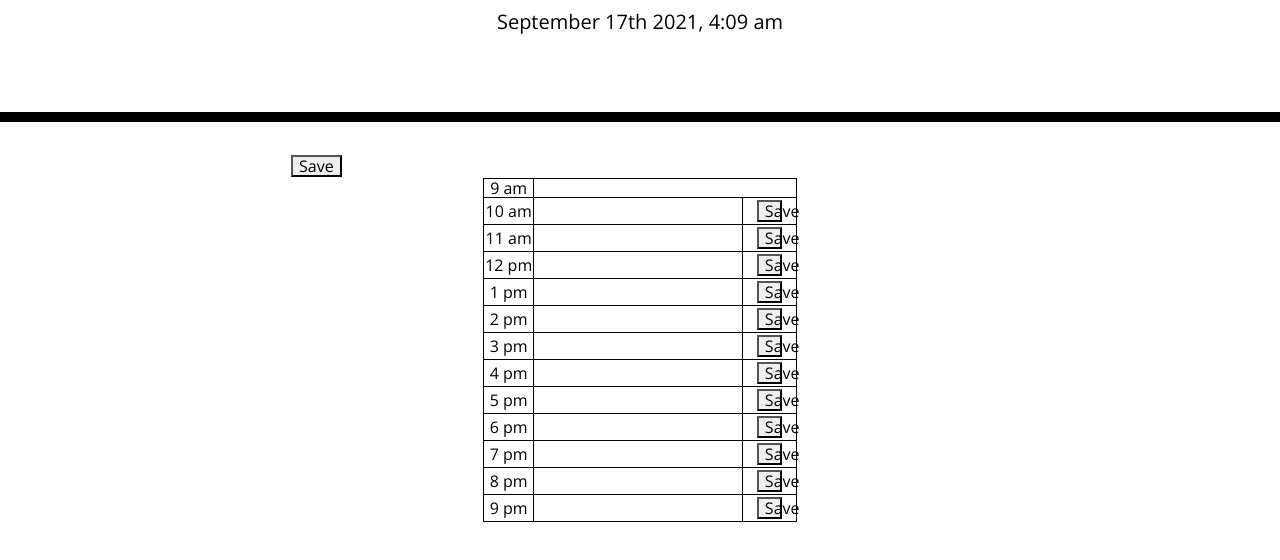
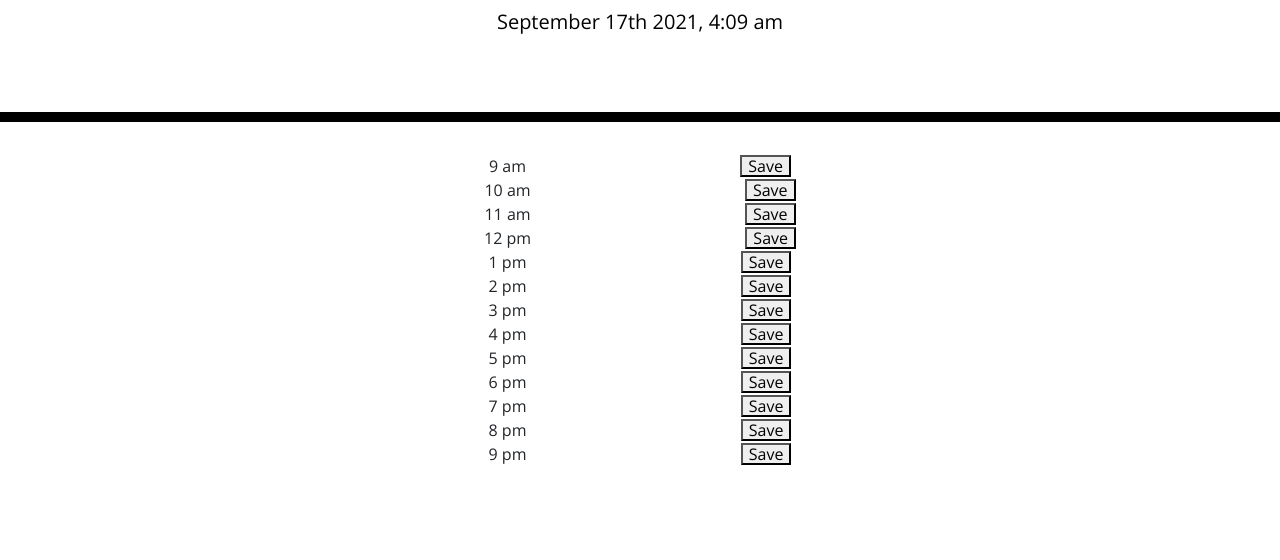
Before and after one commit to chriscast94/hw05-scheduler, a plain HTML site: page index.html in a window 1280 px wide. Shown: the part 182-742 px from the top of the page. Drawn offline with nearby package versions, Linux system fonts and the light colour scheme.

Commit message:
commititing incomplete vanilla

```diff
--- a/assets/script.js
+++ b/assets/script.js
@@ -3,10 +3,13 @@
 // - save button to save what you wrote to local storage
 // - color coded time blocks for past, current, future
 
-var planner = document.querySelector(".container");
+
+//---------Begining of code with wrong results -----------//
+var planner = document.querySelectorAll(".container");
 var save = document.querySelectorAll(".save-btn");
-var task = document.getElementsByClassName(".input");
-var time = document.getElementsByClassName(".hour");
+var task = document.querySelectorAll(".input");
+var time = document.querySelectorAll(".hour");
+
 
 var today = moment();
 $("#currentDay").text(today.format("MMMM Do YYYY, h:mm a"));
@@ -14,41 +17,45 @@ $("#currentDay").text(today.format("MMMM Do YYYY, h:mm a"));
 // save.addEventListener("click", function(event)) {
 //     event.preventDefault(); }
 
-// use event target to figure out which input is being clicked on
+
+// This code will not function properly with what I want to do
 
 // Function to save to local storage using vanilla javascript and not table function
 function saveTask(event) {
     console.log(event.target.previousElementSibling.value);
     var savedItems = {
-        // hour: time,
+        // use event target to figure out which input is being clicked on
         task: event.target.previousElementSibling.value,
     };
-
     localStorage.setItem("hourlyTask", JSON.stringify(savedItems));
     console.log(savedItems);
+     if (task = "") {
+         document.task.innerHTML = savedItems;
+     }
     getTask();
 }
 
 // Parsing JSON Hourly Task
-function getTask() {
+function getTask(event) {
     console.log("Getting tasks");
-    JSON.parse(localStorage.getItem("hourlyTask"))
+    JSON.parse(localStorage.getItem("hourlyTask"));
+    console.log(saveTask);
 }
 
 
 save.forEach(element => {
     element.addEventListener("click", saveTask)
+})
 
-});
+//-----------End of code with wrong result--------------//
 
 
+// Goal: Begin using jquery start below
+
+// var today = moment();
+// $("#currentDay").text(today.format("MMMM Do YYYY, h:mm a"));
 
 
-
-
-
-
-// Color coding hours
 
 
 
--- a/assets/style.css
+++ b/assets/style.css
@@ -89,7 +89,7 @@ td .save-btn {
 }
 
 input {
-  border: transparent;
+   border: transparent;
 }
 
 .time-block {
--- a/index.html
+++ b/index.html
@@ -22,86 +22,86 @@
     <div class="container">
         <!-- Timeblocks go here -->
         <!-- Need to make these into divs/sections instead of table if I continue to use this same method; change name of input sections -->
-        <table class="time-block">
-            <tr id="9am">
+        <main class="time-block">
+            <div id="9am">
                 <td class="hour">9 am</td>
-                <input type="text">
-                <button class="save-btn">Save</button>
-            </tr>
+                <td class="input-box"><input type="text" name="input" class="input"></td>
+                <td><button class="save-btn">Save</button></td>
+            </div>
 
-            <tr id="10am">
+            <div id="10am">
                 <td class="hour">10 am</td>
                 <td class="input-box"><input type="text" name="input" class="input"></td>
                 <td><button class="save-btn">Save</button> </td>
-            </tr>
+            </div>
 
-            <tr id="11am">
+            <div id="11am">
                 <td class="hour">11 am</td>
                 <td class="input-box"><input type="text" name="input" class="input"></td>
                 <td><button class="save-btn">Save</button> </td>
-            </tr>
+            </div>
 
-            <tr id="12pm">
+            <div id="12pm">
                 <td class="hour">12 pm</td>
                 <td class="input-box"><input type="text" name="input" class="input"></td>
                 <td><button class="save-btn">Save</button> </td>
-            </tr>
+            </div>
 
-            <tr id="1pm">
+            <div id="1pm">
                 <td class="hour">1 pm</td>
                 <td class="input-box"><input type="text" name="input" class="input"></td>
                 <td><button class="save-btn">Save</button> </td>
-            </tr>
+            </div>
 
-            <tr id="2pm">
+            <div id="2pm">
                 <td class="hour">2 pm</td>
                 <td class="input-box"><input type="text" name="input" class="input"></td>
                 <td><button class="save-btn">Save</button> </td>
-            </tr>
+            </div>
 
-            <tr id="3pm">
+            <div id="3pm">
                 <td class="hour">3 pm</td>
                 <td class="input-box"><input type="text" name="input" class="input"></td>
                 <td><button class="save-btn">Save</button> </td>
-            </tr>
+            </div>
 
-            <tr id="4pm">
+            <div id="4pm">
                 <td class="hour">4 pm</td>
                 <td class="input-box"><input type="text" name="input" class="input"></td>
                 <td><button class="save-btn">Save</button> </td>
-            </tr>
+            </div>
 
-            <tr id="5pm">
+            <div id="5pm">
                 <td class="hour">5 pm</td>
                 <td class="input-box"><input type="text" name="input" class="input"></td>
                 <td><button class="save-btn">Save</button> </td>
-            </tr>
+            </div>
 
-            <tr id="6pm">
+            <div id="6pm">
                 <td class="hour">6 pm</td>
                 <td class="input-box"><input type="text" name="input" class="input"></td>
                 <td><button class="save-btn">Save</button> </td>
-            </tr>
+            </div>
 
-            <tr id="7pm">
+            <div id="7pm">
                 <td class="hour">7 pm</td>
                 <td class="input-box"><input type="text" name="input" class="input"></td>
                 <td><button class="save-btn">Save</button> </td>
-            </tr>
+            </div>
 
-            <tr id="8pm">
+            <div id="8pm">
                 <td class="hour">8 pm</td>
                 <td class="input-box"><input type="text" name="input" class="input"></td>
                 <td><button class="save-btn">Save</button> </td>
-            </tr>
+            </div>
 
-            <tr id="9pm">
+            <div id="9pm">
                 <td class="hour">9 pm</td>
                 <td class="input-box"><input type="text" name="input" class="input"></td>
                 <td><button class="save-btn">Save</button> </td>
-            </tr>
+            </div>
 
-        </table>
+        </main>
     </div>
 
     <script src="https://cdnjs.cloudflare.com/ajax/libs/jquery/3.2.1/jquery.min.js"></script>
```
